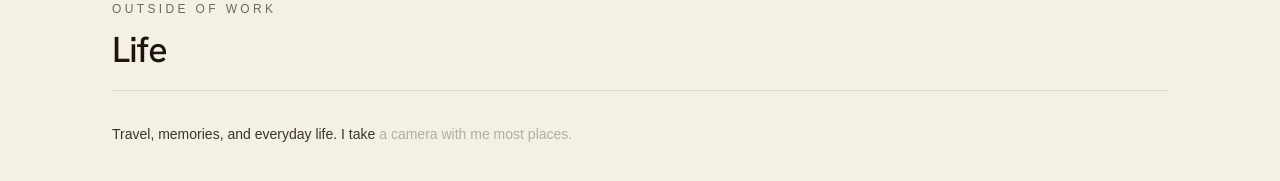
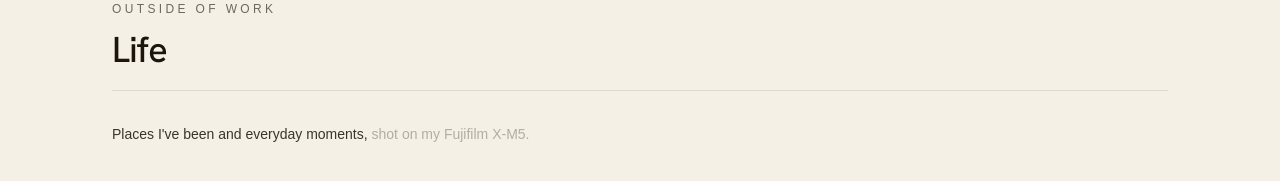
Before and after one commit to ygetu22/yakobgetu-portfolio, a Next.js app: page / in a window 1280 px wide. Shown: the part 4400-4581 px from the top of the page. Built offline with nearby package versions, Linux system fonts and the light colour scheme; a web font is replaced by a local one.

Commit message:
fix: mention the fujifilm in life

```diff
--- a/src/features/home/home-page.tsx
+++ b/src/features/home/home-page.tsx
@@ -71,7 +71,7 @@ export default function Home() {
 
       <section id="life" className="section" aria-labelledby="life-title">
         <SectionHeading eyebrow="Outside of work" title="Life" titleId="life-title" />
-        <ReadAlong text="Travel, memories, and everyday life. I take a camera with me most places." />
+        <ReadAlong text="Places I've been and everyday moments, shot on my Fujifilm X-M5." />
         <Reveal>
           <LifeStrip photos={lifePhotos} />
           <p className={`muted ${lifeStyles.note}`}>
```
